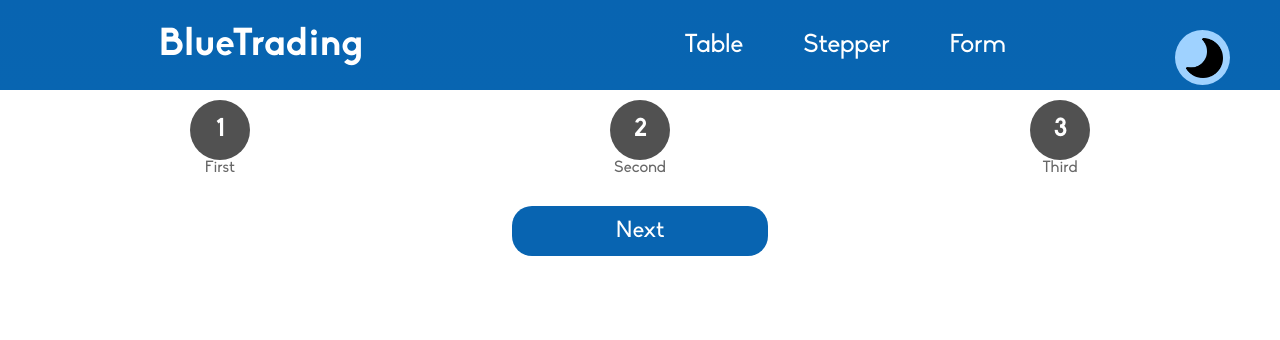
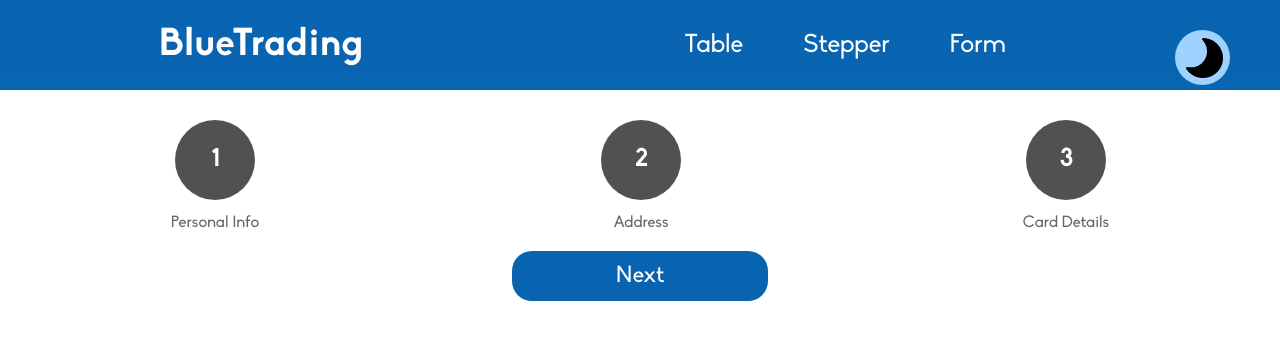
Before and after one commit to SushankSawant/officeapp, a React (Vite) app: page /Stepper in a window 1280 px wide. Shown: the top 340 px of the page. Built offline with nearby package versions, Linux system fonts and the light colour scheme.

Commit message:
changes in code

```diff
--- a/src/Components/Stepper.jsx
+++ b/src/Components/Stepper.jsx
@@ -35,13 +35,13 @@ const Stepper = () => {
 
   const StepperDetails = [
     {
-      title: "First",
+      title: "Personal Info",
     },
     {
-      title: "Second",
+      title: "Address",
     },
     {
-      title: "Third",
+      title: "Card Details",
     },
   ];
 
--- a/src/Components/Table.jsx
+++ b/src/Components/Table.jsx
@@ -5,6 +5,12 @@ const Table = () => {
   let tableData = {
     label: ["name", "address", "phone", "image"],
     data: [
+      {
+        name: "Sushank",
+        address: "Mumbai",
+        phone: "+91 1234567890",
+        image: "https://loremflickr.com/200/200?random=10",
+      },
       {
         name: "Domingo",
         address: "The Villages",
@@ -65,12 +71,6 @@ const Table = () => {
         phone: "+91 (839) 071-6733",
         image: "https://loremflickr.com/200/200?random=9",
       },
-      {
-        name: "Sushank",
-        address: "Lalbaug",
-        phone: "+91 2222222222",
-        image: "https://loremflickr.com/200/200?random=10",
-      },
     ],
   };
 
@@ -89,16 +89,28 @@ const Table = () => {
  */
   // const [currInp, setCurrInput] = useState(null);
 
-  let num = 8;
+  let num = 55;
   function inputCheck(num) {
-    let gridMulti = 1;
+    let gridProd = 2;
     let grid = 1;
+    let i = 1;
 
-    for (let i = 1; gridMulti < num; i++) {
-      gridMulti = i * i;
+    /* let i = 1;
+    while (gridProd < num) {
+      i++;
+      gridProd = i * i;
       grid = i;
+      console.log(gridProd, grid, i);
     }
-    return `[${grid}, ${grid}]`;
+
+    return `[${grid}, ${grid}]`; */
+
+    /*   for (let i = 1; gridProd < num; i++) {
+      gridProd = i * i;
+      grid = i;
+      console.log(gridProd, grid, i);
+    }
+    return `[${grid}, ${grid}]`; */
   }
   let result = inputCheck(num);
 
@@ -138,7 +150,7 @@ const Table = () => {
             {tableData.data.map((el, i, arr) => {
               return (
                 <tr className="eleDATA">
-                  <td>{arr.length - i}</td>
+                  <td>{i + 1 /* arr.length - i */}</td>
                   {tableData.label.map((tdEl, tdI) => {
                     return (
                       <td>
--- a/src/index.css
+++ b/src/index.css
@@ -117,7 +117,7 @@ nav {
   position: fixed;
   cursor: pointer;
   right: 50px;
-  top: 100px;
+  top: 1.1vw;
   z-index: 201;
   p {
     background-color: var(--whitebackfont);
@@ -871,6 +871,7 @@ footer {
   /* position: relative; */
   background-color: var(--whiteback);
   padding-top: 20px;
+  /* height: ; */
   .leftSection {
     width: 50%;
   }
@@ -1012,6 +1013,7 @@ footer {
     flex-direction: column;
     gap: 10px;
   }
+
   label {
     color: var(--darkbluefont);
     font-size: clamp(10px, 1.5vw, 60px);
@@ -1061,6 +1063,7 @@ footer {
     grid-template-columns: 1fr 1fr 1fr;
     gap: 10px;
     padding: 20px;
+    /* height: ; */
     width: 100%;
     /* background-color: #f5f5f5; */
   }
@@ -1166,10 +1169,12 @@ footer {
 
 @media (max-width: 850px) {
   .task2 {
-    /* flex-direction: column; */
+    flex-direction: column;
+    /* height: 100vh; */
+    align-items: center;
     .cardDisplay {
-      width: 60%;
-      grid-template-columns: 1fr 1fr;
+      width: 100%;
+      grid-template-columns: 1fr 1fr 1fr;
     }
     .leftSection {
       width: 50%;
@@ -1246,7 +1251,7 @@ footer {
   display: flex;
   position: relative;
   justify-content: space-around;
-  padding: 10px;
+  padding-top: 30px;
   /* transition: 1s all ease; */
   .progressbar {
     background-color: #989898;
@@ -1256,9 +1261,11 @@ footer {
     top: 50%;
   }
   .step {
+    /* transition: 1s all ease; */
     display: flex;
     align-items: center;
     flex-direction: column;
+    gap: 15px;
     h2 {
       background-color: #515151;
       display: flex;
@@ -1266,17 +1273,20 @@ footer {
       justify-content: center;
       color: #fff;
       border-radius: 50%;
-      width: 60px;
-      height: 60px;
+      width: 80px;
+      height: 80px;
       padding: 15px;
     }
     p {
       color: var(--whitebackfont);
     }
     .active {
+      box-shadow: 0px 0px 10px #004e8e;
       background-color: #0864b1;
+      /* border: ; */
     }
     h2.completed {
+      box-shadow: 0px 0px 10px #00d400;
       background-color: #00d400;
     }
     img {
@@ -1286,8 +1296,8 @@ footer {
       justify-content: center;
       color: white;
       border-radius: 50%;
-      width: 60px;
-      height: 60px;
+      width: 80px;
+      height: 80px;
       padding: 15px;
     }
   }
```
